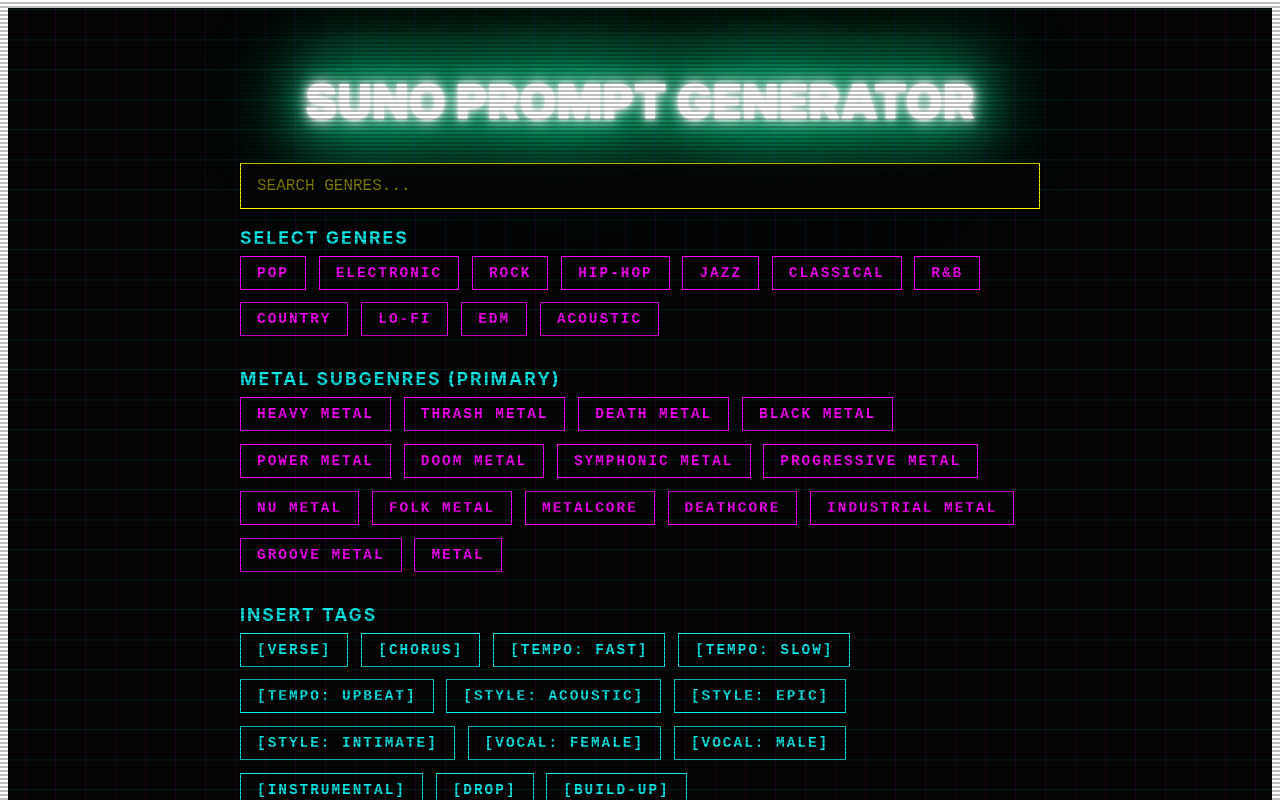
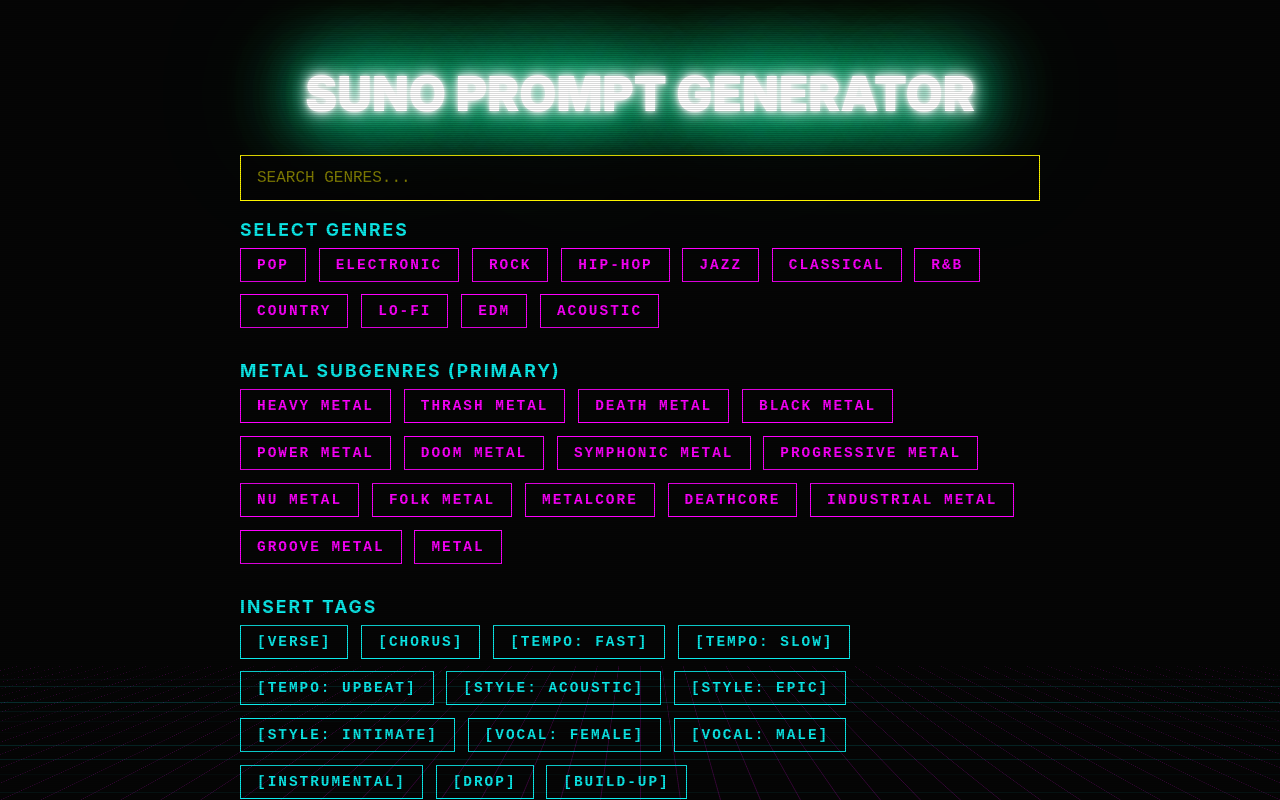
Before and after one commit to Eidolf/ER-Suno-PromptGenerator, a React (Vite) app in the folder frontend/: page / in a window 1280 px wide. Shown: the top 800 px of the page. Built offline with nearby package versions, Linux system fonts and the light colour scheme.

Commit message:
feat(ui): add favicon and dynamic 3d cyberpunk grid

```diff
--- a/frontend/index.html
+++ b/frontend/index.html
@@ -1,12 +1,16 @@
 <!doctype html>
 <html lang="en">
+
 <head>
   <meta charset="UTF-8" />
   <meta name="viewport" content="width=device-width, initial-scale=1.0" />
+  <link rel="icon" type="image/x-icon" href="/favicon.ico" />
   <title>Suno Prompt Gen</title>
 </head>
+
 <body>
   <div id="root"></div>
   <script type="module" src="/src/main.tsx"></script>
 </body>
+
 </html>
--- a/frontend/src/App.css
+++ b/frontend/src/App.css
@@ -3,15 +3,47 @@
   text-align: center;
   padding: 2rem;
   background-color: #050505;
-  background-image:
-    linear-gradient(rgba(0, 255, 255, 0.1) 1px, transparent 1px),
-    linear-gradient(90deg, rgba(255, 0, 255, 0.1) 1px, transparent 1px);
-  background-size: 30px 30px;
-  background-position: center;
   color: #ffffff;
   min-height: 100vh;
   position: relative;
   overflow-x: hidden;
+  z-index: 1;
+}
+
+/* Deep animated perspective grid */
+.app-container::after {
+  content: "";
+  position: fixed;
+  top: 50%;
+  left: -50%;
+  width: 200%;
+  height: 100%;
+  background-image:
+    linear-gradient(rgba(0, 255, 255, 0.2) 1px, transparent 1px),
+    linear-gradient(90deg, rgba(255, 0, 255, 0.2) 1px, transparent 1px);
+  background-size: 40px 40px;
+  background-position: center;
+  transform: perspective(500px) rotateX(60deg) translateY(-100px);
+  animation: grid-move 5s linear infinite;
+  z-index: -2;
+  pointer-events: none;
+}
+
+/* Background vignette and glow overlay */
+body {
+  margin: 0;
+  background: radial-gradient(circle at 50% 30%, rgba(12, 235, 235, 0.15) 0%, rgba(5, 5, 5, 1) 70%);
+  min-height: 100vh;
+}
+
+@keyframes grid-move {
+  0% {
+    background-position: 0 0;
+  }
+
+  100% {
+    background-position: 0 40px;
+  }
 }
 
 /* Optional: Add a subtle overlay scanline effect */
@@ -22,8 +54,11 @@
   left: 0;
   right: 0;
   bottom: 0;
-  background: linear-gradient(rgba(18, 16, 16, 0) 50%, rgba(0, 0, 0, 0.25) 50%);
-  background-size: 100% 4px;
+  background: repeating-linear-gradient(0deg,
+      rgba(0, 0, 0, 0.15),
+      rgba(0, 0, 0, 0.15) 1px,
+      transparent 1px,
+      transparent 2px);
   z-index: 9999;
   pointer-events: none;
 }
```
Also changed, not shown: 1 other file (tests, documents, lock files or other folders). Lines whose indentation alone changed are shown as unchanged.
